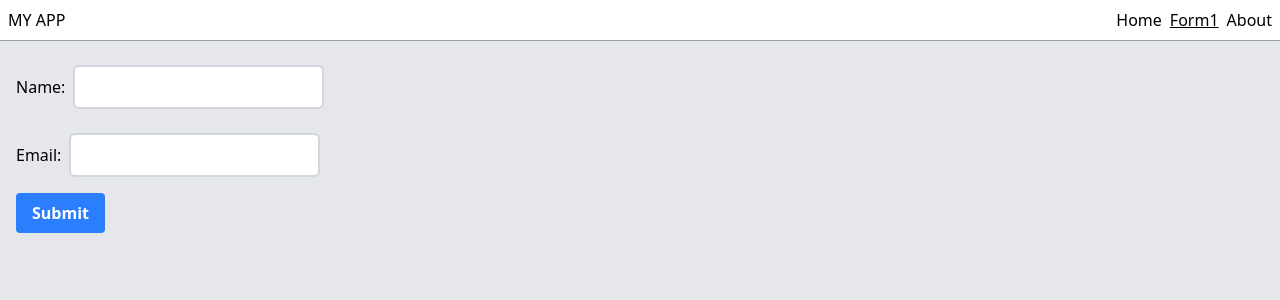
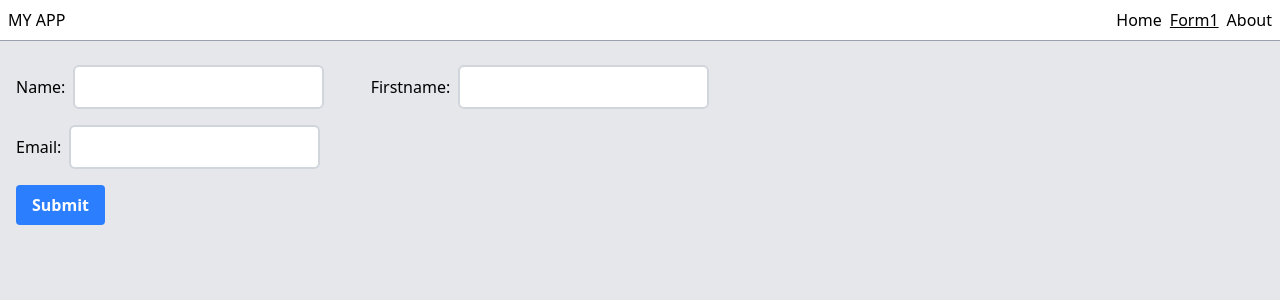
Before and after one commit to srutz/reactempty2, a React (Vite) app: page /form1 in a window 1280 px wide. Shown: the top 300 px of the page. Built offline with nearby package versions, Linux system fonts and the light colour scheme.

Commit message:
firstname

```diff
--- a/src/Form1.tsx
+++ b/src/Form1.tsx
@@ -1,8 +1,12 @@
 
 import { useState } from 'react'
 
+
+
 export function Form1() {
+
     const [name, setName] = useState('')
+    const [firstName, setFirstName] = useState('')
     const [email, setEmail] = useState('')
 
     const handleSubmit = (e: React.FormEvent) => {
@@ -12,10 +16,18 @@ export function Form1() {
 
     return (
         <form onSubmit={handleSubmit} className="p-4 flex flex-col gap-2 items-start">
+            <div className="grid grid-cols-2">
                 <label className="mr-2">Name:
                     <input
                         className="m-2"
                         type="text" value={name} onChange={(e) => setName(e.target.value)}
+                    />
+                </label>
+                <label className="mr-2">Firstname:
+                    <input
+                        className="m-2"
+                        type="text"
+                        value={firstName} onChange={(e) => setFirstName(e.target.value)}
                     />
                 </label>
                 <label>Email:
@@ -24,6 +36,7 @@ export function Form1() {
                         type="email" value={email} onChange={(e) => setEmail(e.target.value)}
                     />
                 </label>
+            </div>
             <button className="button" type="submit">Submit</button>
         </form>
     )
```
Lines whose indentation alone changed are shown as unchanged.
